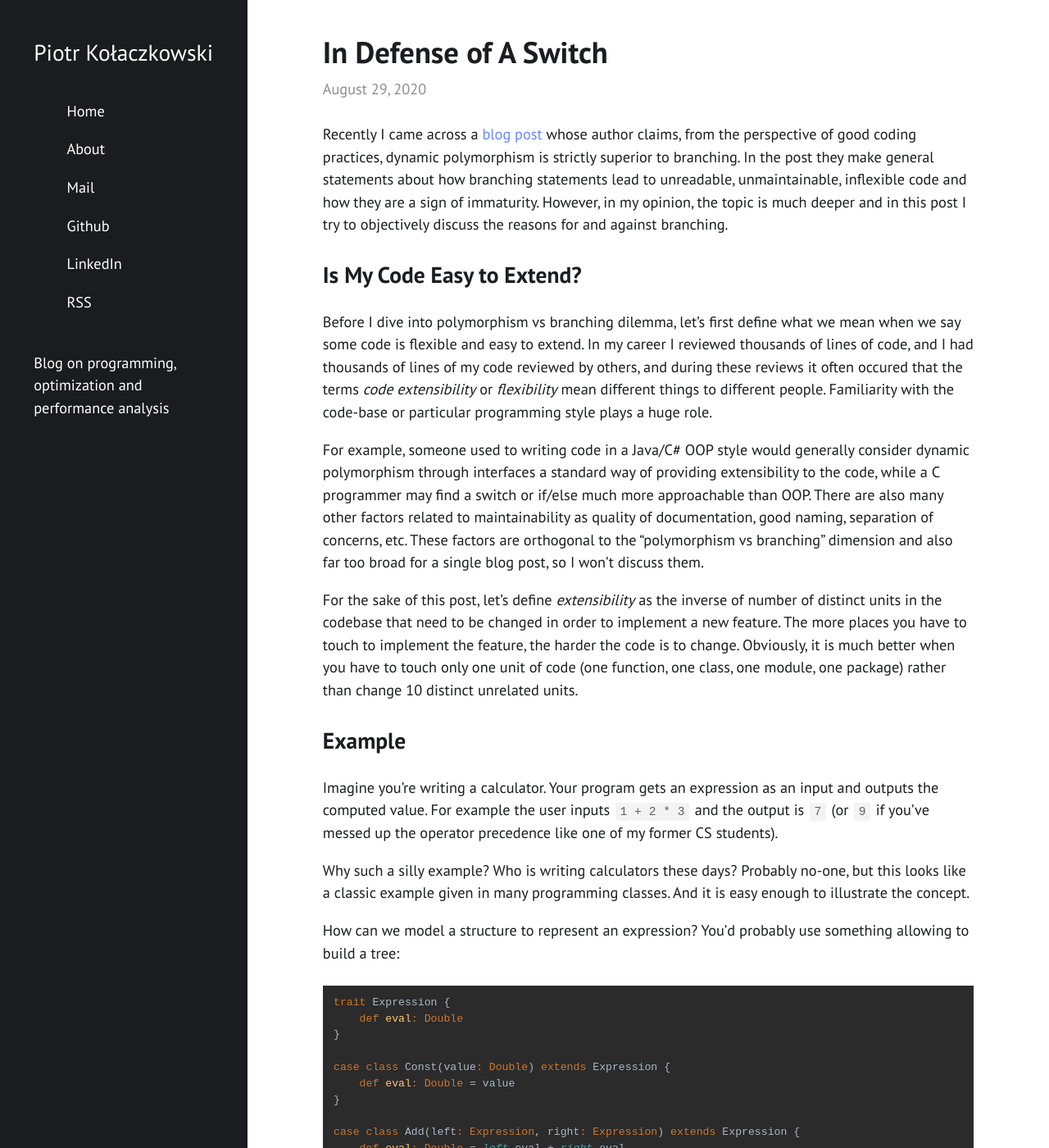
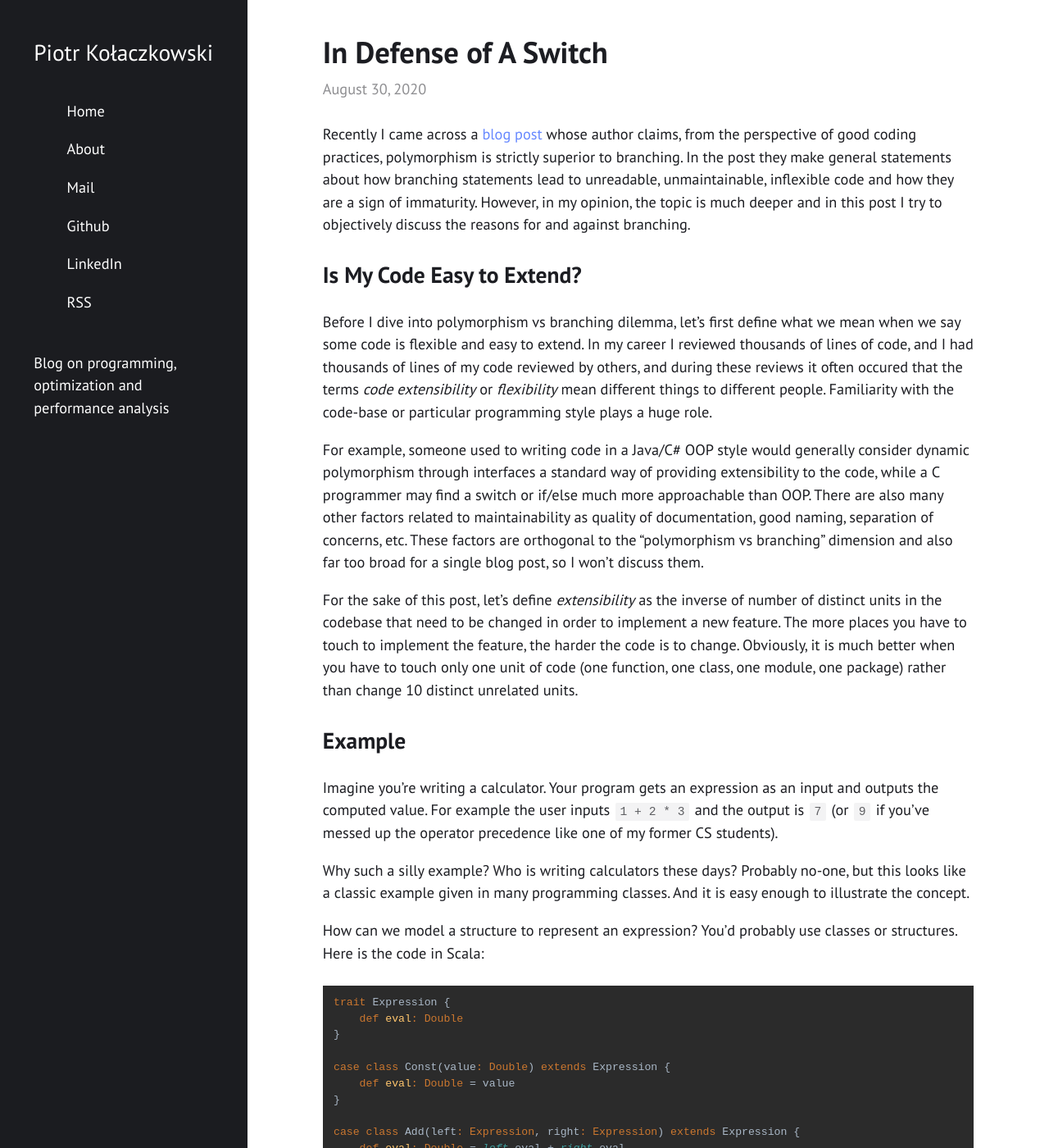
Before and after one commit to pkolaczk/pkolaczk.github.io, a Jekyll site: the page built from _posts/2020-08-30-in-defense-of-switch.md, in a window 1280 px wide and 1400 px high. Shown: the whole window at 82% size. Built offline with Jekyll 4.4.1, drawn with Linux system fonts in a browser that asks for light colours; nearby versions of some CDN libraries; library files that are not in the unit come from our copies; comment, search, counter and statistics services are not loaded.

Commit message:
Changed post date

````diff
--- a/_posts/2020-08-29-in-defense-of-switch.md
+++ b/_posts/2020-08-30-in-defense-of-switch.md
@@ -7,7 +7,7 @@ excerpt_separator: <!--more-->
 ---
 
 Recently I came across a [blog post](https://levelup.gitconnected.com/if-else-is-a-poor-mans-polymorphism-ab0b333b7265)
-whose author claims, from the perspective of good coding practices, dynamic polymorphism is strictly superior to branching.
+whose author claims, from the perspective of good coding practices, polymorphism is strictly superior to branching.
 In the post they make general statements about how branching statements lead to unreadable, unmaintainable, inflexible code and
 how they are a sign of immaturity. However, in my opinion, the topic is much deeper and in this post
 I try to objectively discuss the reasons for and against branching.
@@ -42,7 +42,7 @@ Why such a silly example? Who is writing calculators these days? Probably no-one
 in many programming classes. And it is easy enough to illustrate the concept.
 
 How can we model a structure to represent an expression?
-You'd probably use something allowing to build a tree:
+You'd probably use classes or structures. Here is the code in Scala:
 
 ```scala
 trait Expression {
````
